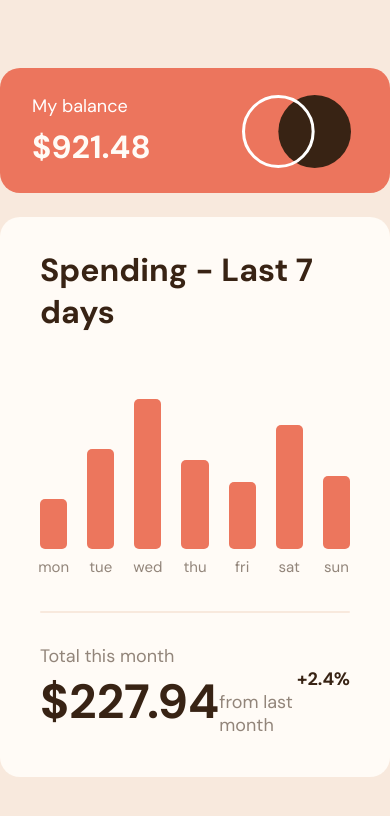
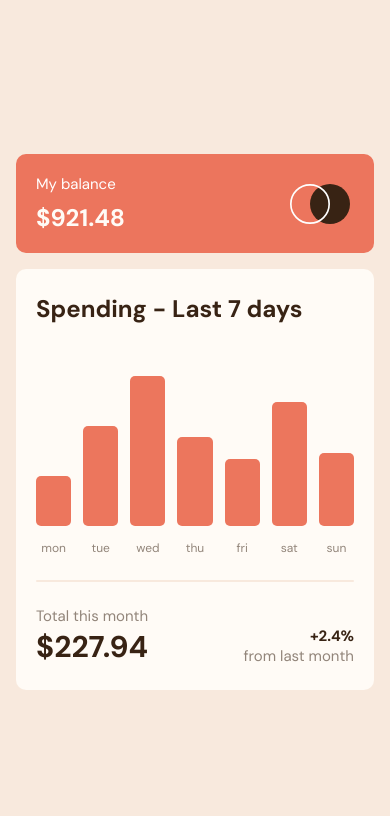
Before and after one commit to ostapyshyn/FM-Expenses-chart-component, a React (Create React App) app: page / in a window 390 px wide. Shown: the top 816 px of the page. Built offline with nearby package versions, Linux system fonts and the light colour scheme.

Commit message:
Finish mobile styles

```diff
--- a/src/App.css
+++ b/src/App.css
@@ -6,4 +6,5 @@
   height: 100vh;
   width: 100%;
   margin: auto;
+
 }
--- a/src/components/Balance/Balance.module.scss
+++ b/src/components/Balance/Balance.module.scss
@@ -1,3 +1,5 @@
+@import '../../index.scss';
+
 .balance {
   max-width: 540px;
   width: 100%;
@@ -8,8 +10,6 @@
   padding-right: 39px;
   padding-bottom: 25px;
 
-  font-family: 'DM Sans';
-  font-style: normal;
   font-weight: 400;
   font-size: 18px;
   line-height: 23px;
@@ -17,8 +17,19 @@
 
   display: flex;
   justify-content: space-between;
+  align-items: center;
 
   margin-bottom: 24px;
+
+  @include mq(768px) {
+    font-size: 15px;
+    line-height: 20px;
+    padding: 20px;
+    padding-right: 24px;
+    margin-bottom: 16px;
+    border-radius: 10px;
+    max-width: 440px;
+  }
 
   .number {
     font-weight: 700;
@@ -26,5 +37,17 @@
     line-height: 42px;
     color: #fffbf6;
     margin-top: 8px;
+    @include mq(768px) {
+      font-size: 24px;
+      line-height: 31px;
+    }
+  }
+  img {
+    width: 72px;
+    height: 48px;
+    @include mq(768px) {
+      width: 60px;
+      height: 40px;
+    }
   }
 }
--- a/src/components/Expense/Expense.module.scss
+++ b/src/components/Expense/Expense.module.scss
@@ -1,3 +1,4 @@
+@import '../../index.scss';
 .expense {
   background: #fffbf6;
   border-radius: 20px;
@@ -5,19 +6,33 @@
   width: 100%;
   padding: 40px;
   padding-top: 32px;
+  @include mq(768px) {
+    border-radius: 10px;
+    padding-inline: 20px;
+    padding-block: 24px;
+    max-width: 440px;
+  }
   h1 {
-    font-family: 'DM Sans';
-    font-style: normal;
+
     font-weight: 700;
     font-size: 32px;
     line-height: 42px;
     color: #382314;
     margin-bottom: 66px;
+    @include mq(768px) {
+      font-size: 24px;
+      line-height: 31px;
+      margin-bottom: 52px;
+    }
   }
   .charts {
     display: flex;
-    gap: 20px;
+    gap: 18px;
     height: 150px;
     margin-bottom: 62px;
+    @include mq(768px) {
+      gap: 12px;
+      margin-bottom: 54px;
+    }
   }
 }
--- a/src/components/Graph/Graph.module.scss
+++ b/src/components/Graph/Graph.module.scss
@@ -1,3 +1,4 @@
+@import '../../index.scss';
 .bar {
   height: 100%;
   width: 100%;
@@ -6,11 +7,11 @@
   flex-direction: column;
   gap: 8px;
   justify-content: flex-end;
+
   .price {
     background: #382314;
     border-radius: 5px;
-    font-family: 'DM Sans';
-    font-style: normal;
+
     font-weight: 700;
     font-size: 18px;
     line-height: 23px;
@@ -22,11 +23,10 @@
     transform: translate(-50%, -50%);
     pointer-events: none;
     opacity: 0;
+    z-index: 50;
   }
 
   .day {
-    font-family: 'DM Sans';
-    font-style: normal;
     font-weight: 400;
     font-size: 15px;
     line-height: 20px;
@@ -37,6 +37,10 @@
     bottom: -38px;
     left: 50%;
     transform: translate(-50%, -50%);
+    @include mq(768px) {
+      font-size: 12px;
+      line-height: 16px;
+    }
   }
 
   .chart {
--- a/src/components/Total/Total.module.scss
+++ b/src/components/Total/Total.module.scss
@@ -1,3 +1,4 @@
+@import '../../index.scss';
 .totals {
   width: 100%;
 
@@ -7,6 +8,9 @@
     margin: 0 auto;
     margin-bottom: 32px;
     border-radius: 1px;
+    @include mq(768px) {
+      margin-bottom: 24px;
+    }
   }
   .totals_group {
     display: flex;
@@ -15,39 +19,47 @@
   }
 
   h2 {
-    font-family: 'DM Sans';
-    font-style: normal;
     font-weight: 400;
     font-size: 18px;
     line-height: 23px;
     color: #92857a;
+    @include mq(768px) {
+      font-size: 15px;
+      line-height: 20px;
+    }
   }
 
   .total {
-    font-family: 'DM Sans';
-    font-style: normal;
     font-weight: 700;
     font-size: 48px;
     line-height: 62px;
     color: #382314;
+    @include mq(768px) {
+      font-size: 30px;
+      line-height: 39px;
+    }
   }
 
   .month {
-    font-family: 'DM Sans';
-    font-style: normal;
     font-weight: 400;
     font-size: 18px;
     line-height: 23px;
     color: #92857a;
+    @include mq(768px) {
+      font-size: 15px;
+      line-height: 20px;
+    }
   }
 
   .percent {
-    font-family: 'DM Sans';
-    font-style: normal;
     font-weight: 700;
     font-size: 18px;
     line-height: 23px;
     text-align: right;
     color: #382314;
+    @include mq(768px) {
+      font-size: 15px;
+      line-height: 20px;
+    }
   }
 }
--- a/src/index.js
+++ b/src/index.js
@@ -1,6 +1,6 @@
 import React from 'react';
 import ReactDOM from 'react-dom/client';
-import './index.css';
+import './index.scss';
 import App from './App';
 
 
--- a/src/index.css
+++ b/src/index.scss
@@ -53,10 +53,13 @@ body {
   min-height: 100vh;
   margin: 0;
   padding: 0;
-  font-family: -apple-system, BlinkMacSystemFont, 'Segoe UI', 'Roboto', 'Oxygen', 'Ubuntu',
-    'Cantarell', 'Fira Sans', 'Droid Sans', 'Helvetica Neue', sans-serif;
+  padding-inline: 16px;
+  font-family: 'DM Sans', -apple-system, BlinkMacSystemFont, 'Segoe UI', 'Roboto', 'Oxygen',
+    'Ubuntu', 'Cantarell', 'Fira Sans', 'Droid Sans', 'Helvetica Neue', sans-serif;
   -webkit-font-smoothing: antialiased;
   -moz-osx-font-smoothing: grayscale;
+  font-style: normal;
+  font-weight: 400;
 }
 
 code {
```
